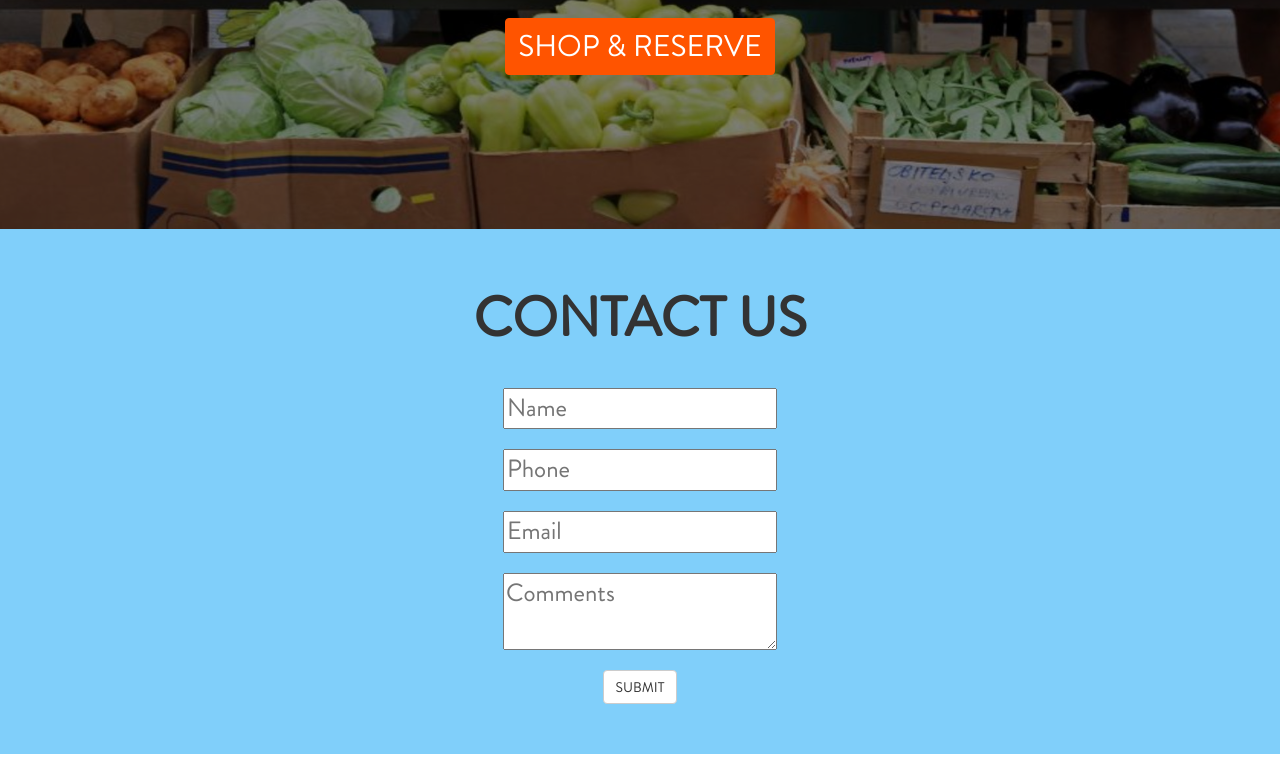
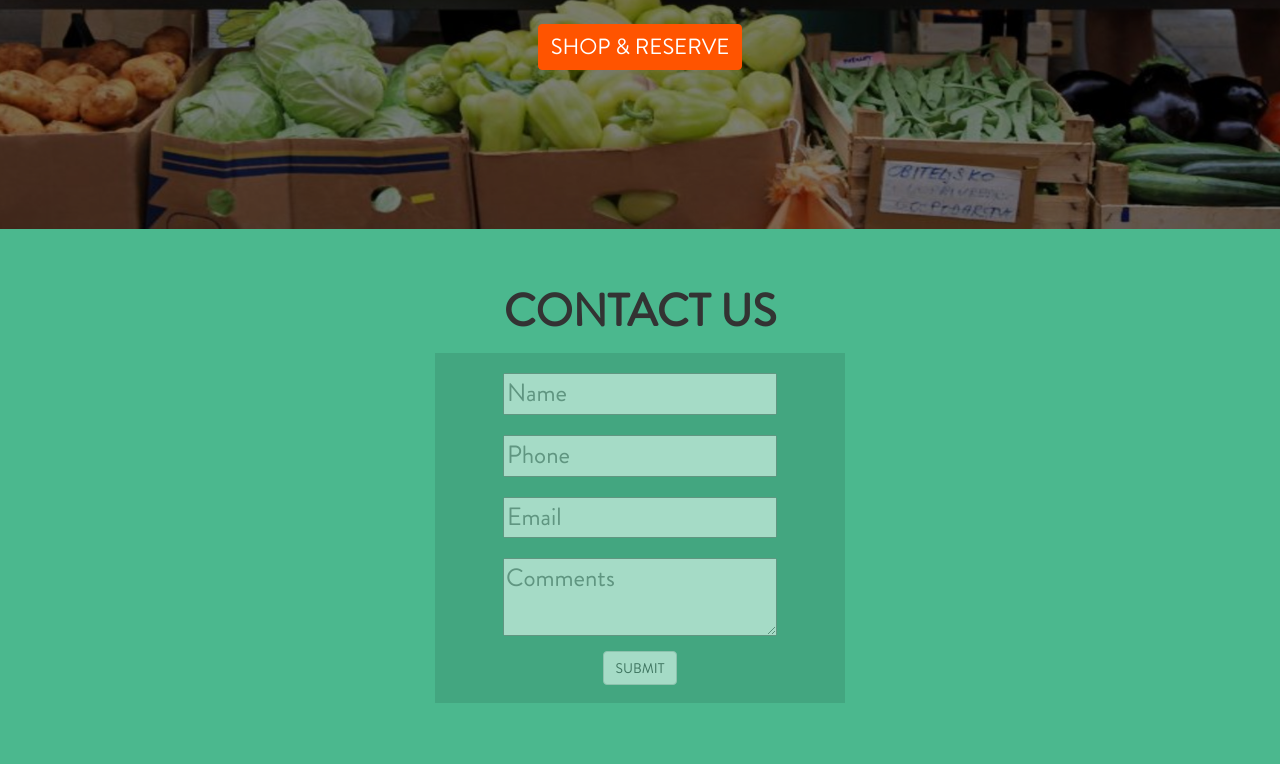
Before and after one commit to ChoiSauce/InFARMme, a plain HTML site: page index.html in a window 1280 px wide. Shown: the part 441-1205 px from the top of the page. Drawn offline with nearby package versions, Linux system fonts and the light colour scheme.

Commit message:
Added border around form
Also different color background for contact us

```diff
--- a/css/styles.css
+++ b/css/styles.css
@@ -34,7 +34,7 @@
 .button1 {
     background-color: #FF5400;
     border-color: #FF5400;
-    font-size: 30px;
+    font-size: 22px;
     margin-top: 30px;
     font-family: Brandon;
 }
@@ -49,6 +49,7 @@
 
 .contact-submit {
     font-family: Brandon;
+    margin-top: 10px;
 }
 .button:hover,
 .button:active,
@@ -104,12 +105,12 @@
     display: table-cell;
 }
 .background-blue {
-    background-color: #80CFFA;
+    background-color: #4bb88e;
     padding-top: 50px;
     padding-bottom: 50px;
 }
 .contact {
-    font-size: 55px;
+    font-size: 45px;
     font-family: Brandon;
     font-weight: bold;
 }
@@ -251,6 +252,14 @@
     color: #fff;
     /*padding-top: 1px;*/
 }
+.form-group {
+    opacity: 0.5;
+    /*border: 1px solid rgba(0, 0, 0, 0.3);*/
+    background-color: rgba(0,0,0,0.2);
+    margin-left: 380px;
+    margin-right: 380px;
+    padding-bottom: 18px;
+}
 @font-face {
     font-family: BigJohn;
     src: url(../fonts/BigJohn.ttf);
--- a/index.html
+++ b/index.html
@@ -101,8 +101,8 @@
                         <br><input type="text" placeholder="Phone" name="phone" class="comments"><br>
                         <br><input type="email" placeholder="Email" name="email" class="comments"><br>
                         <br><textarea type="text" placeholder="Comments" name="comments" class="comments"></textarea><br>
-                    </div>
-                    <div  class="toasty">
+                    <!-- </div>
+                    <div  class="toasty"> -->
                         <button type="submit" class="btn btn-default contact-submit">SUBMIT</button>
                     </div>
                 </form>
```
